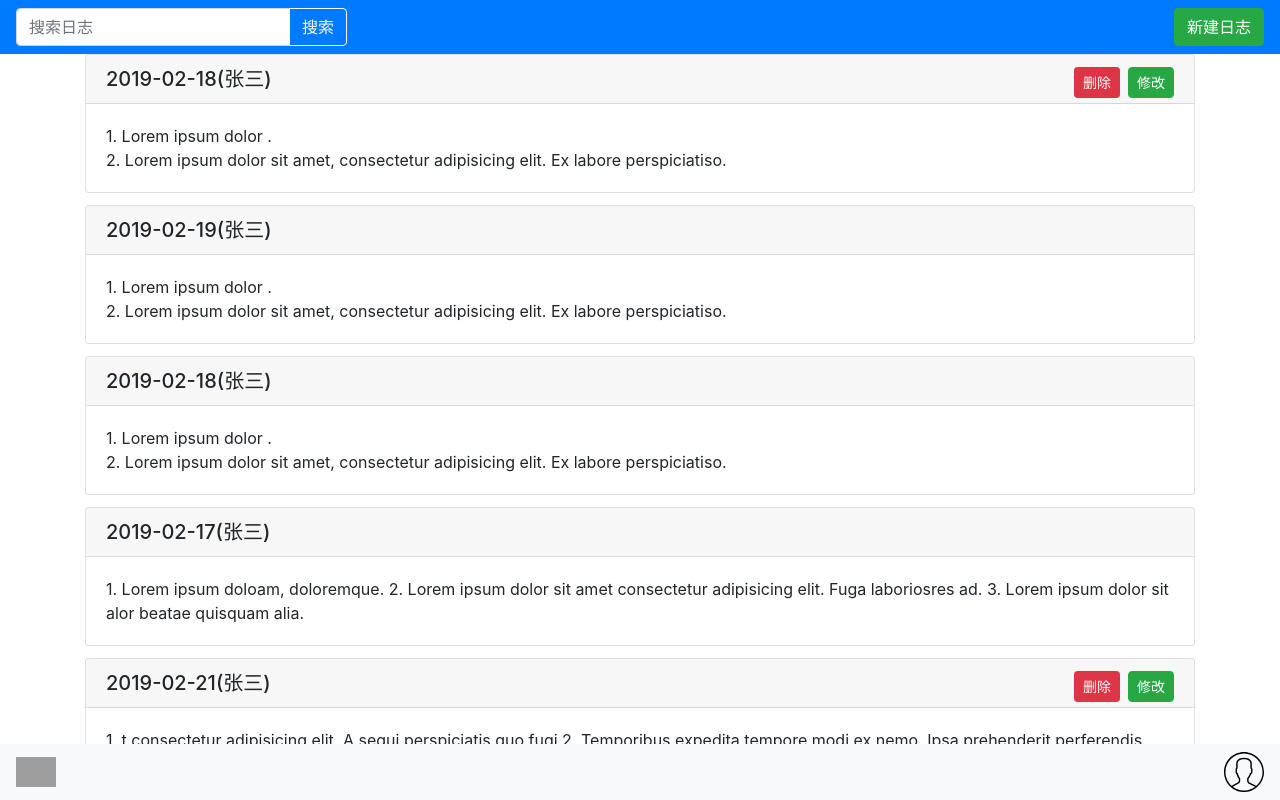
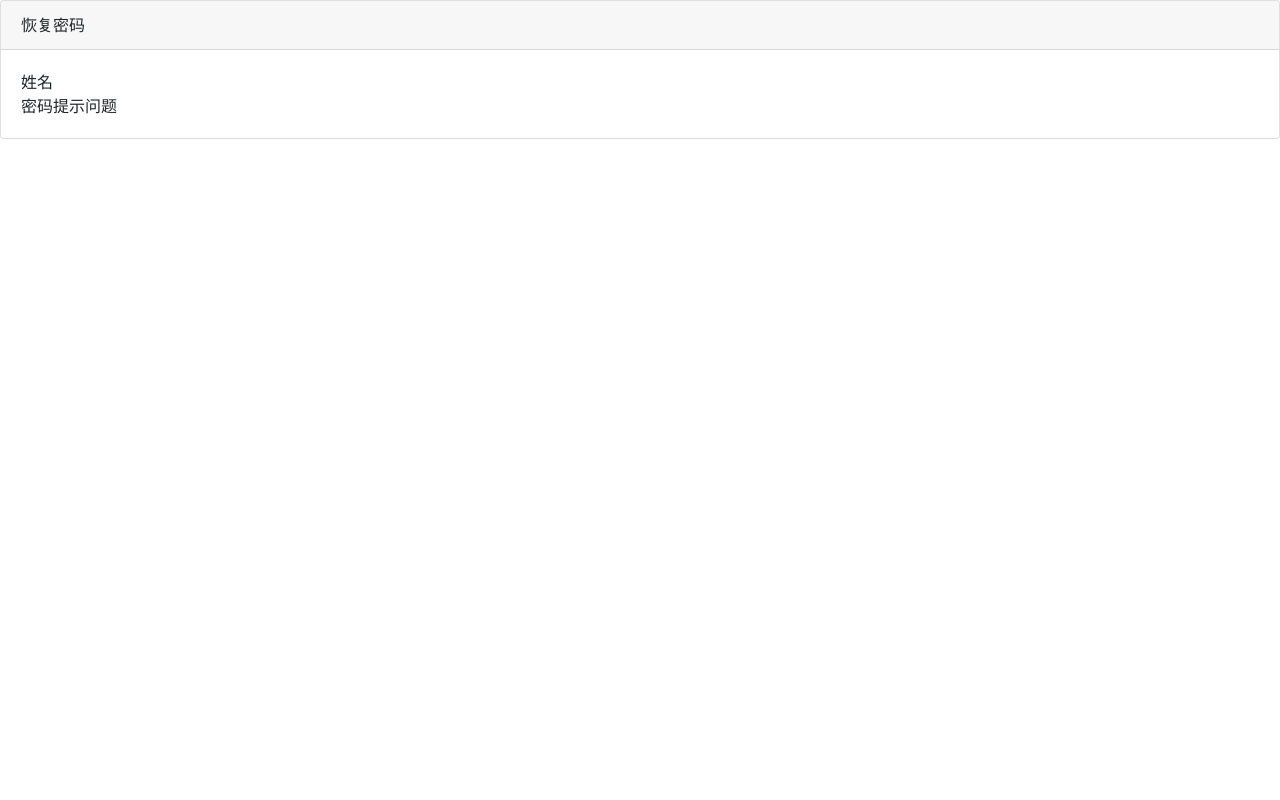
Before and after one commit to josephyoung/work-diary-app, a React (Create React App) app: page /restore_password in a window 1280 px wide. Shown: the top 800 px of the page. Built offline with nearby package versions, Linux system fonts and the light colour scheme; grey boxes are pictures that could not be loaded.

Commit message:
1. 添加react-router支持；2. 添加注册与恢复密码空页面

```diff
--- a/package.json
+++ b/package.json
@@ -12,6 +12,8 @@
     "react": "^16.8.1",
     "react-bootstrap": "^1.0.0-beta.5",
     "react-dom": "^16.8.1",
+    "react-router": "^4.3.1",
+    "react-router-dom": "^4.3.1",
     "react-scripts": "2.1.5",
     "uuid": "^3.3.2"
   },
--- a/src/App.js
+++ b/src/App.js
@@ -1,3 +1,4 @@
+/* eslint-disable react/no-array-index-key */
 /* eslint-disable react/no-unused-state */
 /* eslint-disable jsx-a11y/no-noninteractive-element-interactions */
 /* eslint-disable jsx-a11y/click-events-have-key-events */
@@ -7,7 +8,6 @@
 import React from 'react';
 import {
   Button,
-  ButtonGroup,
   Container,
   Form,
   FormControl,
@@ -17,11 +17,10 @@ import {
   Modal,
   Row,
   Col,
-  CardGroup,
-  CardColumns
+  CardColumns,
 } from 'react-bootstrap';
+import { Link } from 'react-router-dom';
 import './bootstrap.min.css';
-import 'holderjs';
 
 class NewDiary extends React.Component {
   render() {
@@ -141,7 +140,7 @@ class UserLoginForm extends React.Component {
       userName,
       passWord,
       onUserNameChange,
-      onPassWordChange
+      onPassWordChange,
     } = this.props;
 
     return (
@@ -187,12 +186,9 @@ class UserLoginForm extends React.Component {
           </Form.Group>
 
           <Form.Group controlId="formBasicLink" className="text-center">
-            <Button variant="link" size="sm">
-              注册
-            </Button>
-            <Button variant="link" size="sm">
-              忘记密码
-            </Button>
+            <Link to="/signup">注册</Link>
+            &nbsp;&nbsp;&nbsp;&nbsp;&nbsp;&nbsp;&nbsp;&nbsp;&nbsp;&nbsp;&nbsp;&nbsp;&nbsp;&nbsp;&nbsp;
+            <Link to="/restore_password">忘记密码</Link>
           </Form.Group>
         </Form>
         <Modal.Footer>
@@ -292,7 +288,18 @@ class DiaryCard extends React.Component {
   render() {
     const { editable, diary, onDiaryModifying, onDiaryDelete } = this.props;
     const { name, date, text } = diary;
-    const textHtml = text.replace(/\n/g, '</br>');
+    const textList = text.split('\n');
+    const textListhtml = (
+      <Card.Body>
+        {textList.map((text,index) => (
+          <article key={index}>
+            {text}
+            <br />
+          </article>
+        ))}
+      </Card.Body>
+    );
+
     return (
       <Card>
         <Card.Header as="h5">
@@ -319,10 +326,7 @@ class DiaryCard extends React.Component {
             </Button>
           </span>
         </Card.Header>
-        <Card.Body
-          dangerouslySetInnerHTML={{ __html: textHtml }}
-        >
-        </Card.Body>
+        {textListhtml}
       </Card>
     );
   }
@@ -383,28 +387,28 @@ const diaryList = [
     name: '张三',
     date: '2019-02-17',
     text:
-      '1. Lorem ipsum doloam, doloremque. 2. Lorem ipsum dolor sit amet consectetur adipisicing elit. Fuga laboriosres ad. 3. Lorem ipsum dolor sit alor beatae quisquam alia.'
+      '1. Lorem ipsum doloam, doloremque. \n2. Lorem ipsum dolor sit amet consectetur adipisicing elit. Fuga laboriosres ad. \n3. Lorem ipsum dolor sit alor beatae quisquam alia.'
   },
   {
     index: 4,
     name: '张三',
     date: '2019-02-21',
     text:
-      '1. t consectetur adipisicing elit. A sequi perspiciatis quo fugi 2. Temporibus expedita tempore modi ex nemo. Ipsa prehenderit perferendis inventore eveniet, nihil? 3. Accusantium nulla corporis, commodi aliquam ullam laborum eius 4. Deleagni modi cum! Soluta, doloribus!'
+      '1. t consectetur adipisicing elit. A sequi perspiciatis quo fugi \n2. Temporibus expedita tempore modi ex nemo. Ipsa prehenderit perferendis inventore eveniet, nihil? \n3. Accusantium nulla corporis, commodi aliquam ullam laborum eius \n4. Deleagni modi cum! Soluta, doloribus!'
   },
   {
     index: 5,
     name: '张三',
     date: '2019-02-22',
     text:
-      '1. t consectetur adipisicing elit. A sequi perspiciatis quo fugi 2. Temporibus expedita tempore modi ex nemo. Ipsa prehenderit perferendis inventore eveniet, nihil? 3. Accusantium nulla corporis, commodi aliquam ullam laborum eius 4. Deleagni modi cum! Soluta, doloribus!'
+      '1. t consectetur adipisicing elit. A sequi perspiciatis quo fugi \n2. Temporibus expedita tempore modi ex nemo. Ipsa prehenderit perferendis inventore eveniet, nihil? \n3. Accusantium nulla corporis, commodi aliquam ullam laborum eius \n4. Deleagni modi cum! Soluta, doloribus!'
   },
   {
     index: 6,
     name: '张三',
     date: '2019-02-14',
     text:
-      '1. t consectetur adipisicing elit. A sequi perspiciatis quo fugi 2. Temporibus expedita tempore modi ex nemo. Ipsa prehenderit perferendis inventore eveniet, nihil? 3. Accusantium nulla corporis, commodi aliquam ullam laborum eius 4. Deleagni modi cum! Soluta, doloribus!'
+      '1. t consectetur adipisicing elit. A sequi perspiciatis quo fugi \n2. Temporibus expedita tempore modi ex nemo. Ipsa prehenderit perferendis inventore eveniet, nihil? \n3. Accusantium nulla corporis, commodi aliquam ullam laborum eius \n4. Deleagni modi cum! Soluta, doloribus!'
   },
   {
     index: 7,
@@ -689,7 +693,7 @@ class DiaryPlatform extends React.Component {
       });
     }
   }
-  //       <div style={{ margin: 'auto', maxWidth: '40rem' }}>
+
   render() {
     return (
       <Container>
--- /dev/null
+++ b/src/RestorePassword.js
@@ -0,0 +1,22 @@
+import React from 'react';
+import { Card } from 'react-bootstrap';
+import './bootstrap.min.css';
+
+const RestorePassword = (props) => {
+  return (
+    <div>
+      <Card>
+        <Card.Header>恢复密码</Card.Header>
+        <Card.Body>
+          <Card.Text>
+            姓名
+            <br/>
+            密码提示问题
+          </Card.Text>
+        </Card.Body>
+      </Card>
+    </div>
+  );
+}
+
+export default RestorePassword;
--- /dev/null
+++ b/src/appRoute.js
@@ -0,0 +1,20 @@
+import React from 'react';
+import {
+  BrowserRouter as Router,
+  Route
+} from 'react-router-dom';
+import App from './App';
+import SignUp from './sign_up';
+import RestorePassword from './RestorePassword';
+
+const AppRoute = () => (
+  <Router>
+    <div>
+      <Route exact path='/' component={App} />
+      <Route path='/signup' component={SignUp} />
+      <Route path='/restore_password' component={RestorePassword} />
+    </div>
+  </Router>
+);
+
+export default AppRoute;
--- a/src/index.js
+++ b/src/index.js
@@ -1,10 +1,10 @@
 import React from 'react';
 import ReactDOM from 'react-dom';
 import './index.css';
-import App from './App';
+import AppRoute from './appRoute';
 import * as serviceWorker from './serviceWorker';
 
-ReactDOM.render(<App />, document.getElementById('root'));
+ReactDOM.render(<AppRoute />, document.getElementById('root'));
 
 // If you want your app to work offline and load faster, you can change
 // unregister() to register() below. Note this comes with some pitfalls.
--- /dev/null
+++ b/src/sign_up.js
@@ -0,0 +1,22 @@
+import React from 'react';
+import { Card } from 'react-bootstrap';
+import './bootstrap.min.css';
+
+const SignUp = (props) => {
+  return (
+    <div>
+      <Card>
+        <Card.Header>账号注册</Card.Header>
+        <Card.Body>
+          <Card.Text>
+            姓名
+            <br/>
+            密码
+          </Card.Text>
+        </Card.Body>
+      </Card>
+    </div>
+  );
+}
+
+export default SignUp;
```
Also changed, not shown: 2 other files (tests, documents, lock files or other folders).
